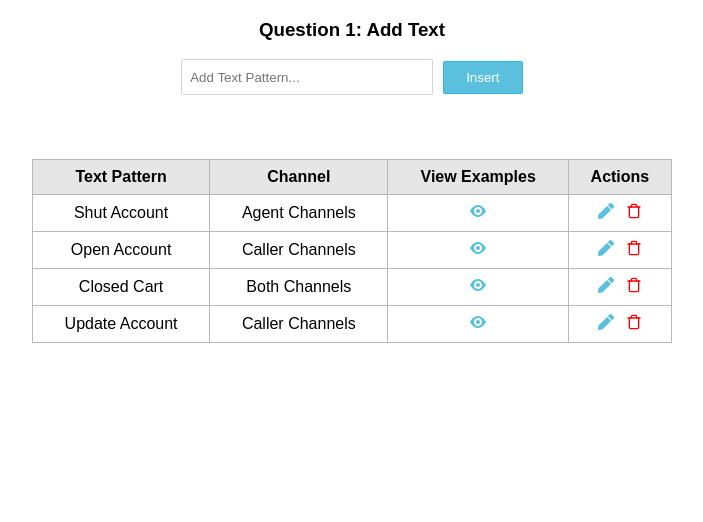
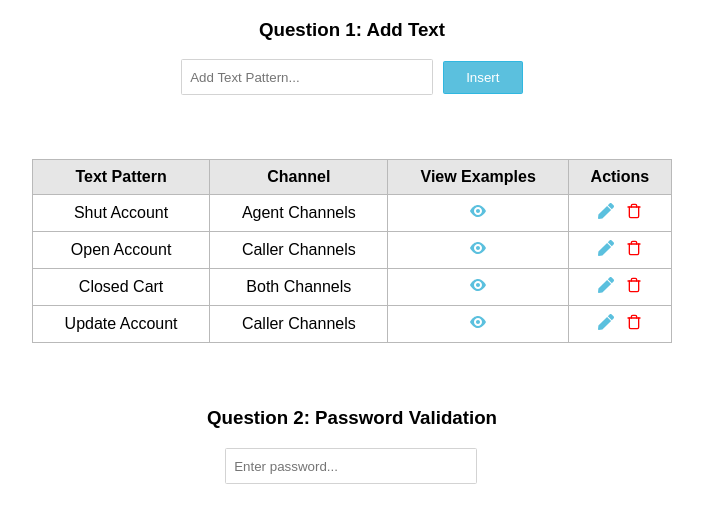
Before and after one commit to hanhngooo/assessment-app, a React (Create React App) app: page / in a window 1280 px wide. Shown: the top 522 px of the page, without its empty margins (288-991 px from the left). Built offline with nearby package versions, Linux system fonts and the light colour scheme.

Commit message:
create password input and validation based on regex, set style

```diff
--- a/src/App.css
+++ b/src/App.css
@@ -71,3 +71,11 @@ button:hover {
 .icon {
   cursor: pointer;
 }
+
+.strong {
+  color: green;
+}
+
+.weak {
+  color: red;
+}
--- a/src/App.js
+++ b/src/App.js
@@ -1,11 +1,12 @@
 import "./App.css";
 import AddText from "./components/AddText";
+import PasswordValidation from "./components/PasswordValidation";
 
 function App() {
   return (
     <div className="App">
-      <h3>Question 1: Add Text</h3>
       <AddText />
+      <PasswordValidation />
     </div>
   );
 }
--- a/src/components/AddText.js
+++ b/src/components/AddText.js
@@ -118,6 +118,7 @@ export default function AddText() {
       : "Add Text Pattern...";
   return (
     <div className="main">
+      <h3>Question 1: Add Text</h3>
       <div {...getComboboxProps()}>
         <input
           className="pattern-input"
--- /dev/null
+++ b/src/components/PasswordValidation.js
@@ -0,0 +1,80 @@
+import React, { useState } from "react";
+
+export default function PasswordValidation() {
+  const [inputValue, setInputValue] = useState("");
+  const rules = [
+    { id: 1, text: "The length is at least 8." },
+    { id: 2, text: "It contains at least one digit." },
+    { id: 3, text: "It contains at least one lowercase English character." },
+    { id: 4, text: "It contains at least one uppercase English character." },
+    {
+      id: 5,
+      text:
+        "It contains at least one special character. The special characters are: !@#$%^&*()-+",
+    },
+  ];
+  const [atleast8, setAtLeast8] = useState(false);
+  const [digit, setDigit] = useState(false);
+  const [lowerCase, setlowerCase] = useState(false);
+  const [upperCase, setUpperCase] = useState(false);
+  const [special, setSpecial] = useState(false);
+  const strength =
+    atleast8 && digit && lowerCase && upperCase && special ? "strong" : "weak";
+
+  let message = `Password is  ${strength}.${atleast8 ? "" : rules[0].text} ${
+    digit ? "" : rules[1].text
+  } ${lowerCase ? "" : rules[2].text} ${upperCase ? "" : rules[3].text} ${
+    special ? "" : rules[4].text
+  }`;
+
+  const validation = (value) => {
+    if (new RegExp("^(?=.{8,})").test(value)) {
+      setAtLeast8(true);
+    } else {
+      setAtLeast8(false);
+    }
+    if (new RegExp("^(?=.*[a-z])").test(value)) {
+      setlowerCase(true);
+    } else {
+      setlowerCase(false);
+    }
+    if (new RegExp("^(?=.*[A-Z])").test(value)) {
+      setUpperCase(true);
+    } else {
+      setUpperCase(false);
+    }
+    if (new RegExp("^(?=.*[0-9])").test(value)) {
+      setDigit(true);
+    } else {
+      setDigit(false);
+    }
+    if (new RegExp("^(?=.*[!@#$%^()+&*])").test(value)) {
+      setSpecial(true);
+    } else {
+      setSpecial(false);
+    }
+    return message;
+  };
+  const handleChange = (value) => {
+    setInputValue(value, validation(value));
+  };
+
+  return (
+    <div className="main">
+      <h3>Question 2: Password Validation</h3>
+      <form>
+        <input
+          placeholder="Enter password..."
+          type="password"
+          onChange={(e) => handleChange(e.target.value)}
+          className="pattern-input"
+          style={{
+            border: strength === "strong" ? "0.1rem solid green" : "",
+          }}
+        />
+      </form>
+
+      <p className={strength}>{inputValue.length > 0 ? message : null}</p>
+    </div>
+  );
+}
```
Also changed, not shown: 1 other file (tests, documents, lock files or other folders).
